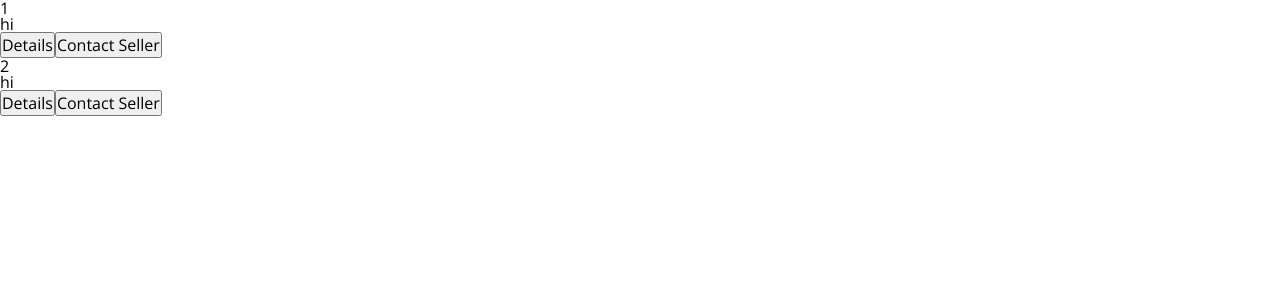
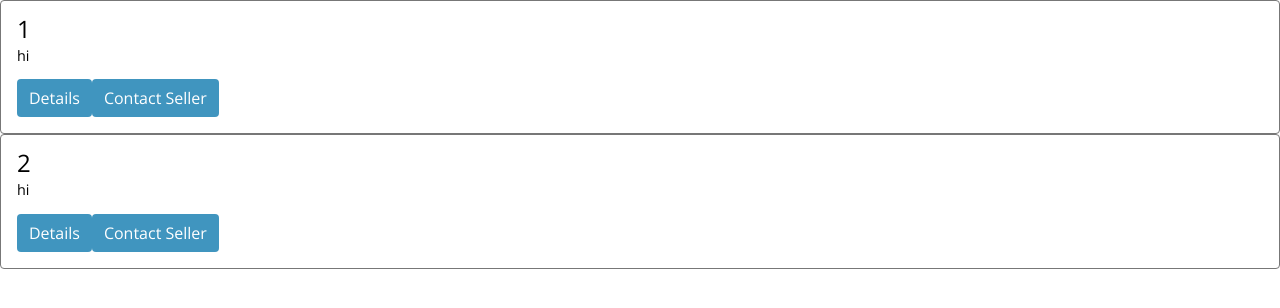
Before and after one commit to Vy187/anitmated_cards, a React (Vite) app: page / in a window 1280 px wide. Shown: the top 308 px of the page. Built offline with nearby package versions, Linux system fonts and the light colour scheme.

Commit message:
style: styled the main content of the cards

```diff
--- a/src/components/CardList/index.tsx
+++ b/src/components/CardList/index.tsx
@@ -1,6 +1,7 @@
 import { ReactElement } from "react";
 import useCards from "../../hooks/useCards";
 import Card     from "../Card";
+import './styles.css';
 
 const CardList = () => {
     const { cards } = useCards();
--- a/src/components/CardList/styles.css
+++ b/src/components/CardList/styles.css
@@ -0,0 +1,29 @@
+.card {
+    background-color: white;
+    padding         : 1rem;
+    border          : 1px solid #777;
+    border-radius   : .25rem;
+}
+
+.card-header {
+    font-size       : 1.5rem;
+    margin-bottom   : .5rem;
+}
+
+.card-body {
+    font-size: .9rem;
+}
+
+.card-footer {
+    margin-top: 1rem;
+}
+
+.button {
+    background  : hsl(200, 50%, 50%);
+    color: white;
+    border      : none;
+    font-size: 1rem;
+    padding: .5em .75em;
+    border-radius: .25em;
+    cursor: pointer;
+}
```
